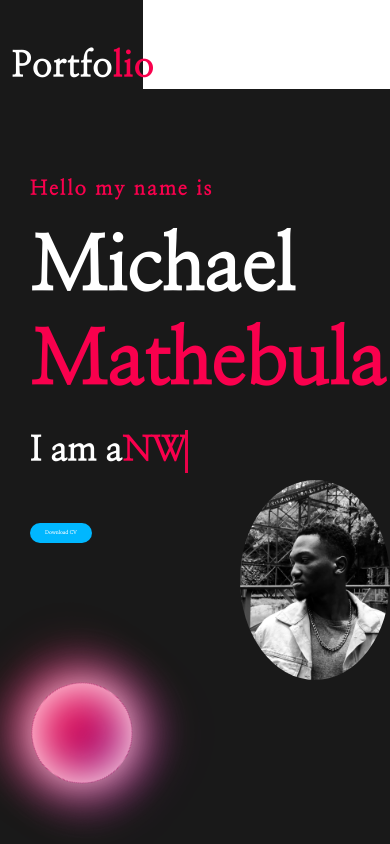
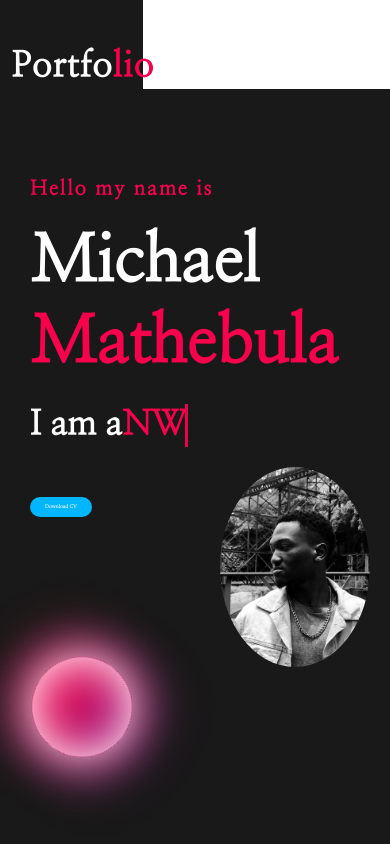
Before and after one commit to AdamantSage/Virtual-CV, a plain HTML site: page index.html in a window 390 px wide. Shown: the top 844 px of the page. Drawn offline with nearby package versions, Linux system fonts and the light colour scheme.

Commit message:
its been fun. concluded

```diff
--- a/cssStyle.css
+++ b/cssStyle.css
@@ -285,14 +285,14 @@ nav ul li a:hover{
 }
 
 .content{
-    max-width: 700px;
+    max-width: 600px;
     position: relative;
 
 }
 h1{
     color: white;
     margin: 20px 0px 20px;
-    font-size: 75px;
+    font-size: 65px;
 }
 
 h3{
@@ -875,23 +875,21 @@ h4, h1, h3 {
     bottom: 55%;
     top: 50%;
     right: 30px;
-    left: 600px;
     width: 500px;
     height:75%;
     transition: left 0.5s ease, width 0.5s ease, height 0.5s ease; /* Smooth transition for the image container */
     z-index: 1;
     background: transparent;
     transition: 3s;
+}
+.profile{
+        position: relative;
+        height: 380px;
+        width:350px;
+        bottom: 100px;
+        border-radius: 50%;
+    }
 
-
-}
-@media (max-width: 1024px) {
-    .image-container {
-        left: 300px; /* Adjust left position */
-        width: 300px; /* Adjust width */
-        height: 50%; /* Adjust height */
-    }
-}
 @media (min-width: 600px) {
     .image-container {
         left: 300px; /* Adjust left position */
@@ -909,7 +907,7 @@ h4, h1, h3 {
 
 @media (max-width: 480px) {
     .image-container {
-        left: 10px; /* Further adjust left position */
+        left: -10px; /* Further adjust left position */
         width: 20px; /* Further adjust width */
         height: 40%; /* Further adjust height */
     }
```
